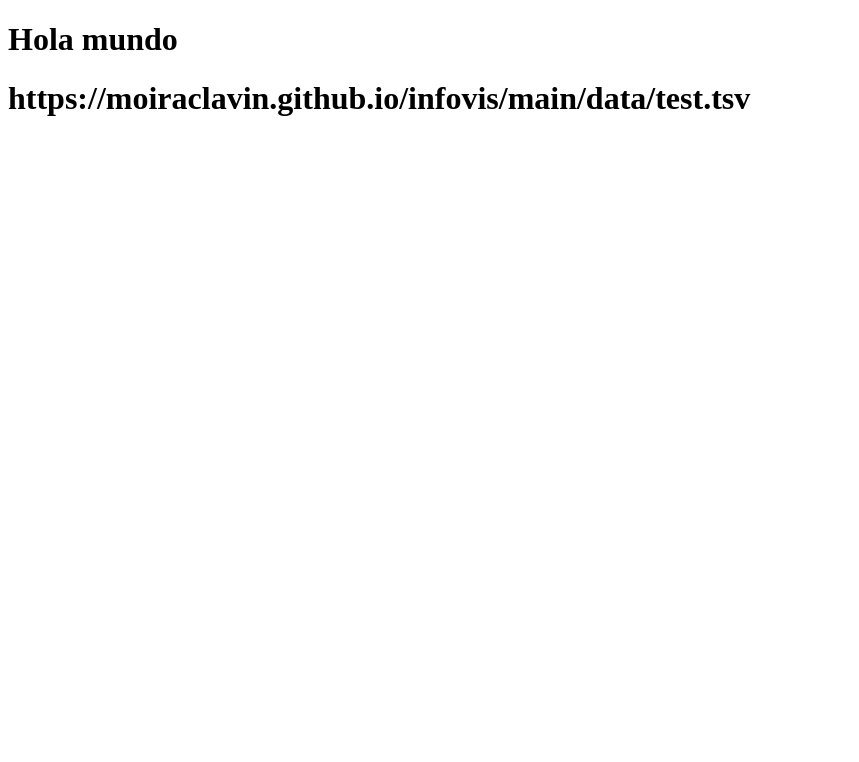
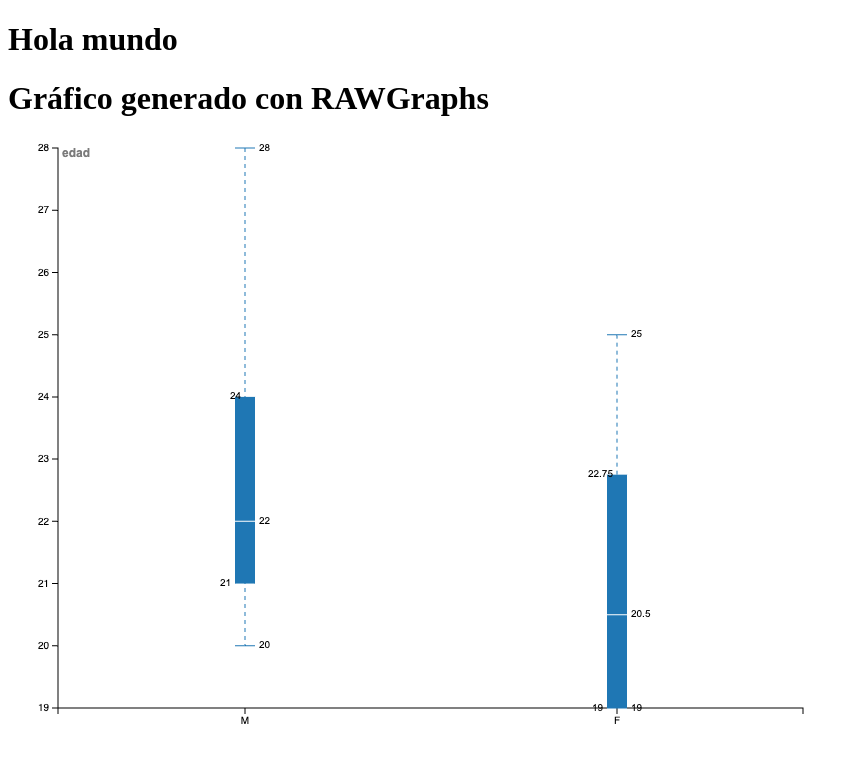
Before and after one commit to moiraclavin/infovis, a plain HTML site: page index.html in a window 1280 px wide. Shown: the whole page, without its empty margins (0-859 px from the left). Drawn offline with Linux system fonts and the light colour scheme.

Commit message:
Update index.html

```diff
--- a/index.html
+++ b/index.html
@@ -7,7 +7,8 @@
 </head>
 <body>
   <h1>Hola mundo<h1>
-    <h1>https://moiraclavin.github.io/infovis/main/data/test.tsv</h1>
+    <h1>Gráfico generado con RAWGraphs</h1>
+    <img src="https://github.com/moiraclavin/infovis/blob/main/grafico.png" alt="gráfico">
 
 </body>
 </html>
```
